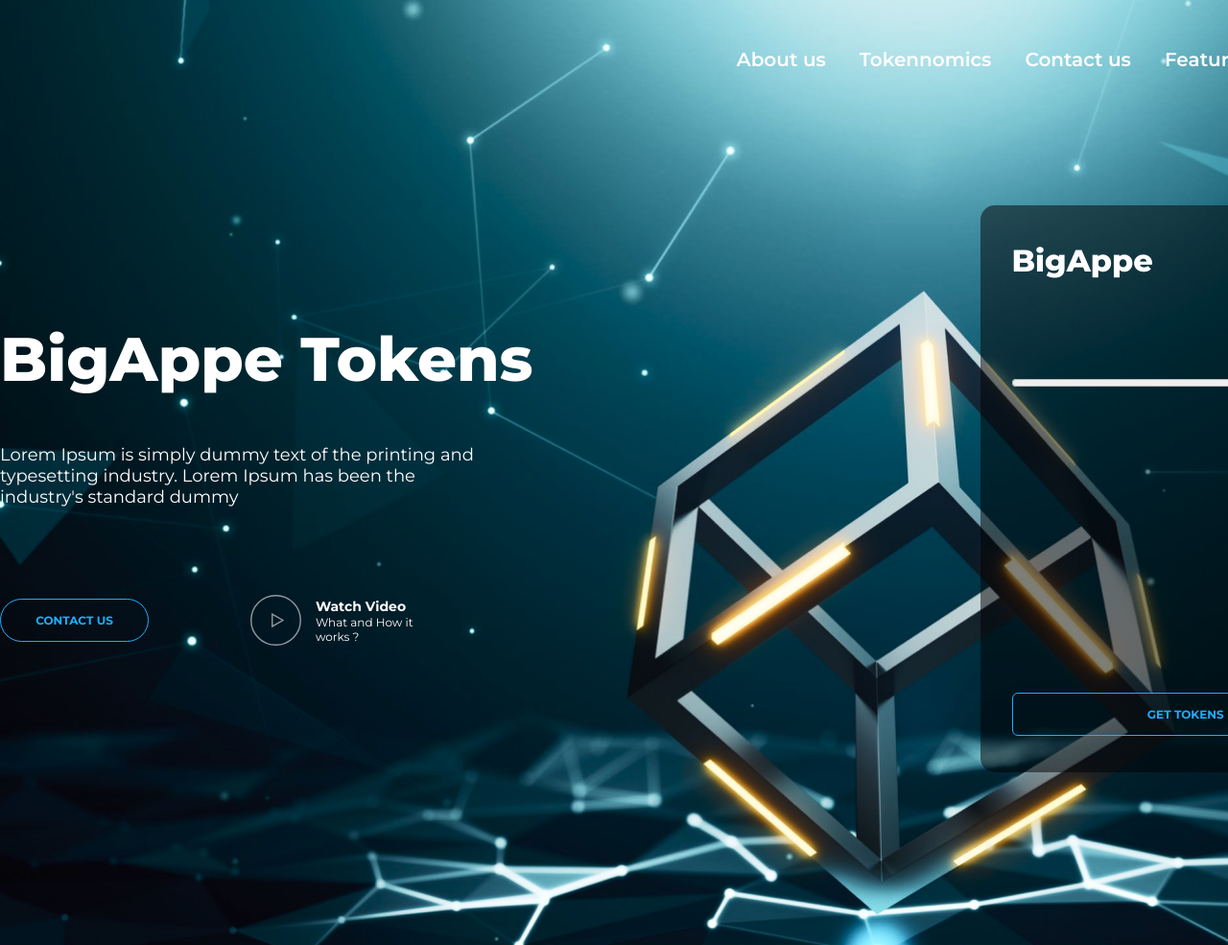
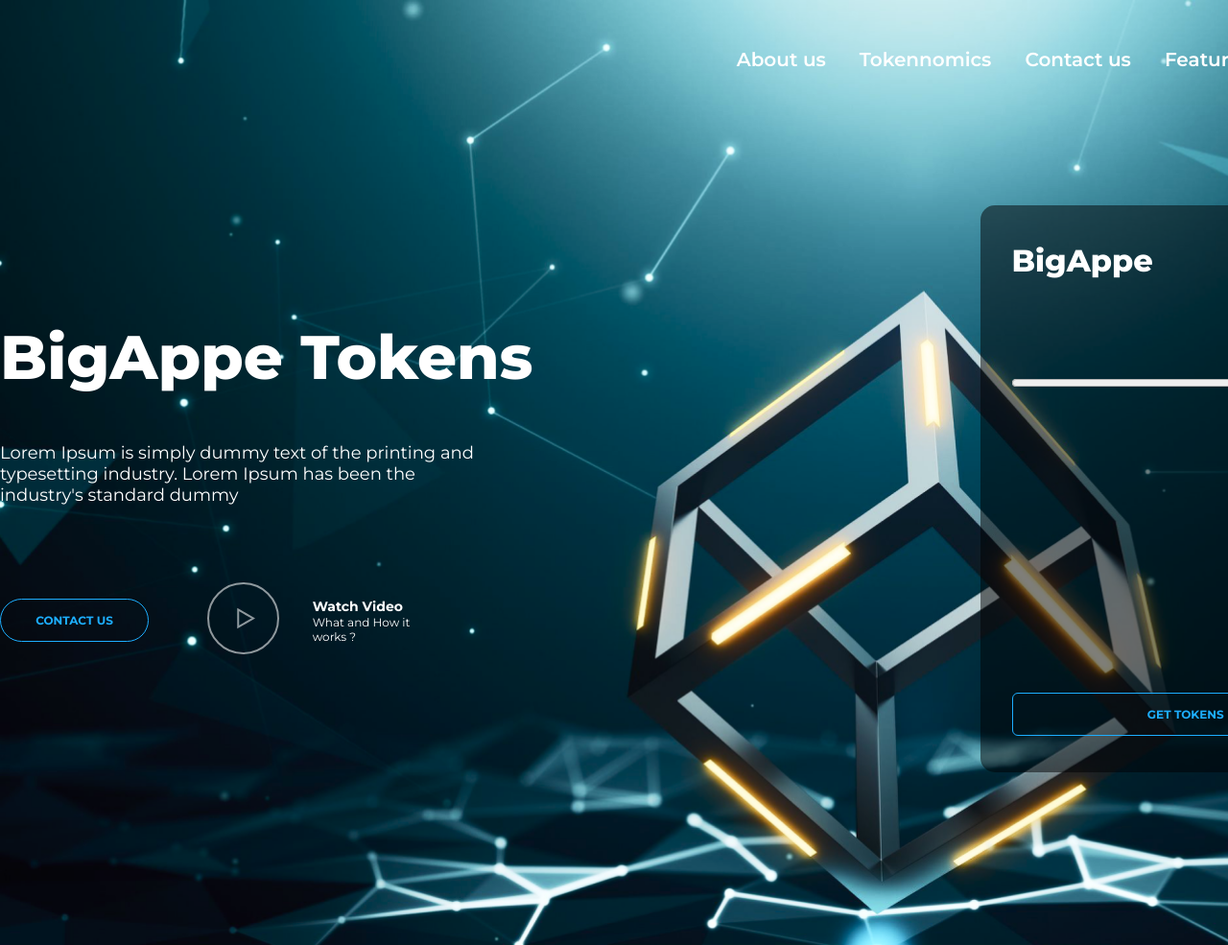
Before and after one commit to Maxinator228/CryptoTokens, a website: page index.html in a window 1280 px wide. Shown: the top 985 px of the page at 96% size. Drawn offline with Linux system fonts and the light colour scheme.

Commit message:
corected

```diff
--- a/assets/scss/style.scss
+++ b/assets/scss/style.scss
@@ -109,8 +109,6 @@ body{
             padding-bottom: 180px;
             .block-text{
                 width: 50%;
-
-
                 h1{
                     margin-bottom: 50px;
                 }
@@ -123,12 +121,12 @@ body{
 
                 }
                 .text-with-btn{
-                    width: 40%;
+                    width: 55%;
                     display: flex;
                     justify-content: space-between;
                     align-items: center;
                     svg{
-                        margin-right: 15px;
+                        margin-left: 20px;
                         transition: 0.5s;
                         &:hover{
                             scale: 1.1;
--- a/index.html
+++ b/index.html
@@ -26,7 +26,8 @@
                 <div class="container">
                     <input type="button" value="Contact us" class="btn">
                 <div class="text-with-btn">
-                     <svg width="75" height="75" viewBox="0 0 75 75" fill="none" xmlns="http://www.w3.org/2000/svg">
+                    <a href="https://www.youtube.com/watch?v=EadeOYFAzJ4" target="_blank">
+                        <svg width="75" height="75" viewBox="0 0 75 75" fill="none" xmlns="http://www.w3.org/2000/svg">
                         <g opacity="0.75">
                             <path opacity="0.75"
                                 d="M37.5 74C57.6584 74 74 57.6584 74 37.5C74 17.3416 57.6584 1 37.5 1C17.3416 1 1 17.3416 1 37.5C1 57.6584 17.3416 74 37.5 74Z"
@@ -35,6 +36,7 @@
                                 stroke-width="2" />
                         </g>
                     </svg>
+                    </a>
                     <div class="text">
                         <h5>Watch Video</h5>
                         <p>What and How it works ?</p>
```
Also changed, not shown: assets/css/style.css, 1 other file.
